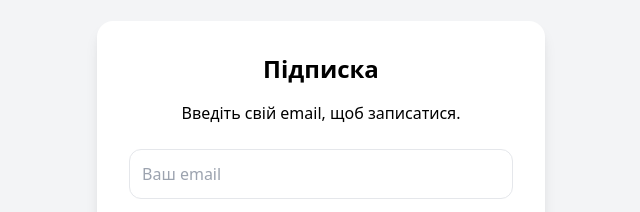
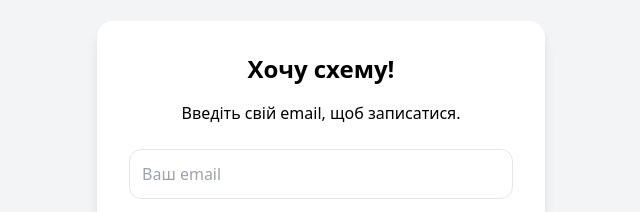
Before and after one commit to ck8z6np28x-crypto/dz, a plain HTML site: page index.html in a window 1280 px wide. Shown: the part 242-454 px from the top of the page, 319-959 px from the left. Drawn offline with nearby package versions, Linux system fonts and the light colour scheme.

Commit message:
Update index.html

```diff
--- a/index.html
+++ b/index.html
@@ -8,7 +8,7 @@
 </head>
 <body class="bg-gray-100 flex items-center justify-center min-h-screen">
 <div class="bg-white p-8 rounded-2xl shadow-lg w-full max-w-md">
-<h1 class="text-2xl font-bold mb-4 text-center">Підписка</h1>
+<h1 class="text-2xl font-bold mb-4 text-center">Хочу схему!</h1>
 <p class="mb-6 text-center">Введіть свій email, щоб записатися.</p>
 
 <!-- FORM ACTION: replace YOUR_URL below with Formspree or another backend -->
```
